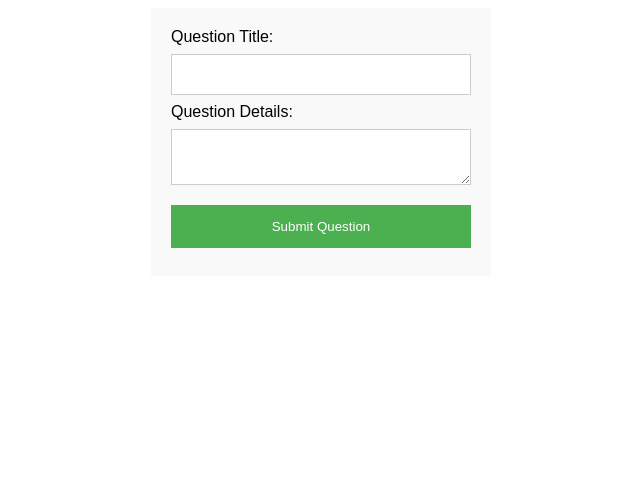
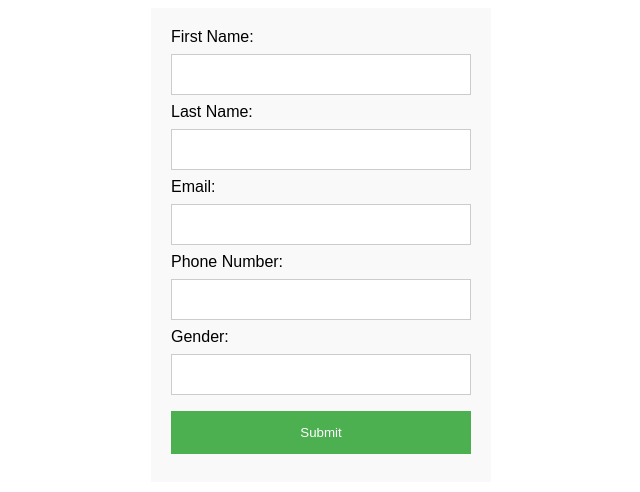
Before and after one commit to 1Sig/Samfunnsfagelig-unders-kelse, a plain HTML site: page index.html in a window 1280 px wide. Shown: the whole page, without its empty margins (319-959 px from the left). Drawn offline with Linux system fonts and the light colour scheme.

Commit message:
Editet the questionare

```diff
--- a/index.html
+++ b/index.html
@@ -7,14 +7,23 @@
 </head>
 <body>
 
-<form id="question-form">
-    <label for="question-title">Question Title:</label>
-    <input type="text" id="question-title" name="question-title">
+<form id="myForm">
+    <label for="firstName">First Name:</label>
+    <input type="text" id="firstName" name="firstName">
 
-    <label for="question-details">Question Details:</label>
-    <textarea id="question-details" name="question-details"></textarea>
+    <label for="lastName">Last Name:</label>
+    <input type="text" id="lastName" name="lastName">
 
-    <button type="submit">Submit Question</button>
+    <label for="email">Email:</label>
+    <input type="text" id="email" name="email">
+
+    <label for="phoneNumber">Phone Number:</label>
+    <input type="text" id="phoneNumber" name="phoneNumber">
+
+    <label for="gender">Gender:</label>
+    <input type="text" id="gender" name="gender">
+
+    <button type="submit">Submit</button>
 </form>
 
 </body>
```
